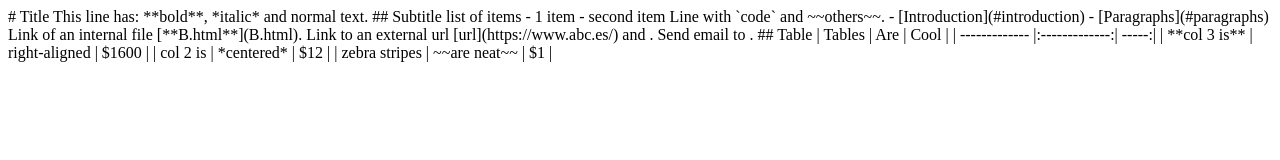
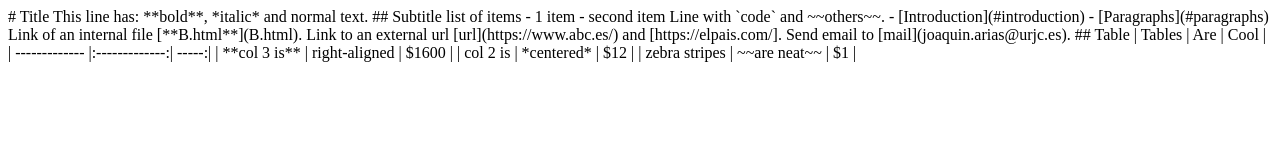
Before and after one commit to MultimediaMostoles2021/MultimediaMostoles2021.github.io, a plain HTML site: page A.html in a window 1280 px wide. Drawn offline with nearby package versions, Linux system fonts and the light colour scheme.

Commit message:
Update A.html

```diff
--- a/A.html
+++ b/A.html
@@ -21,8 +21,8 @@
     - [Paragraphs](#paragraphs)
 
     Link of an internal file [**B.html**](B.html).
-    Link to an external url [url](https://www.abc.es/) and <https://elpais.com/>.
-    Send email to <joaquin.arias@urjc.es>.
+    Link to an external url [url](https://www.abc.es/) and [https://elpais.com/].
+    Send email to [mail](joaquin.arias@urjc.es).
 
     ## Table
 
```
